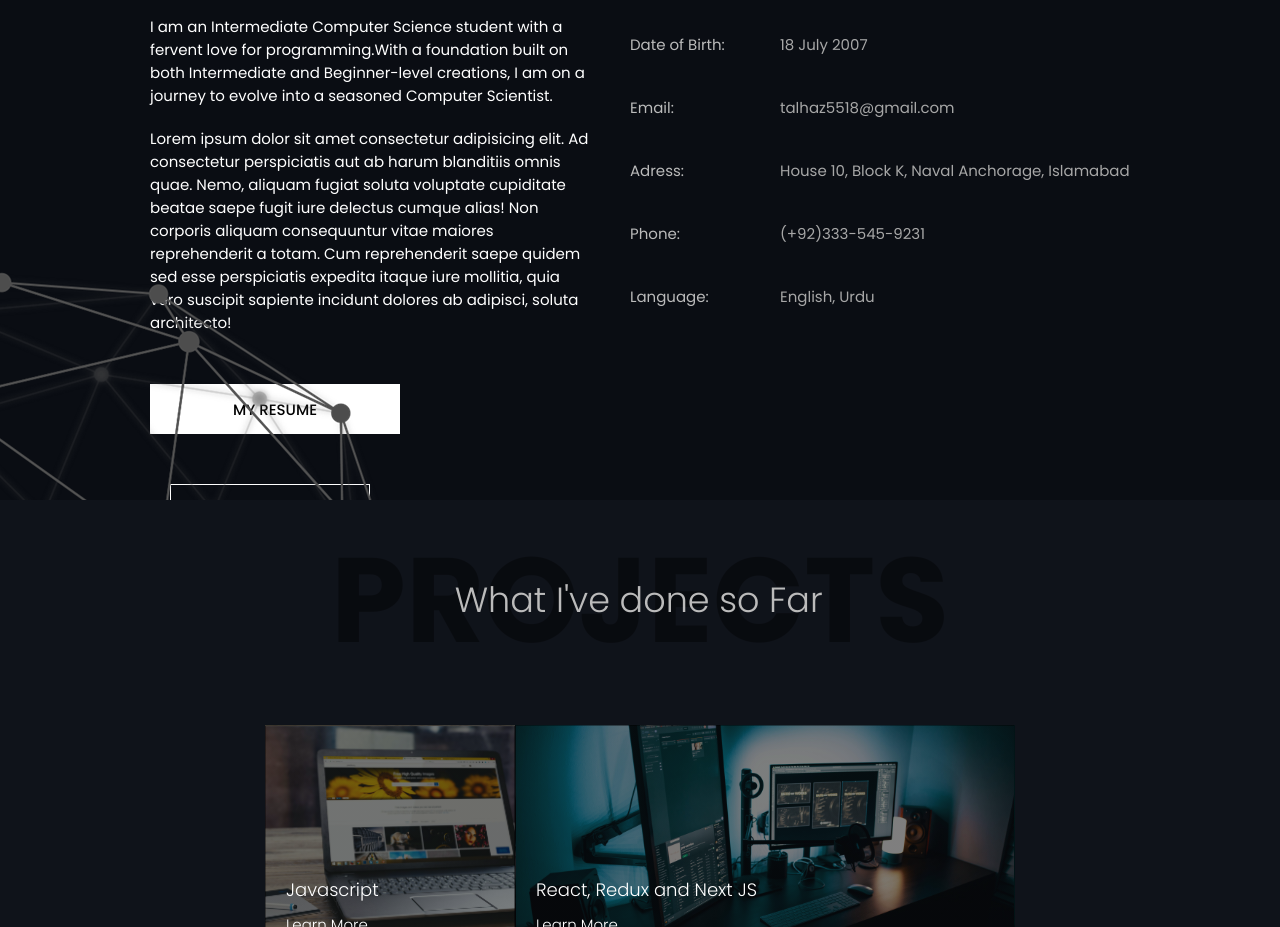
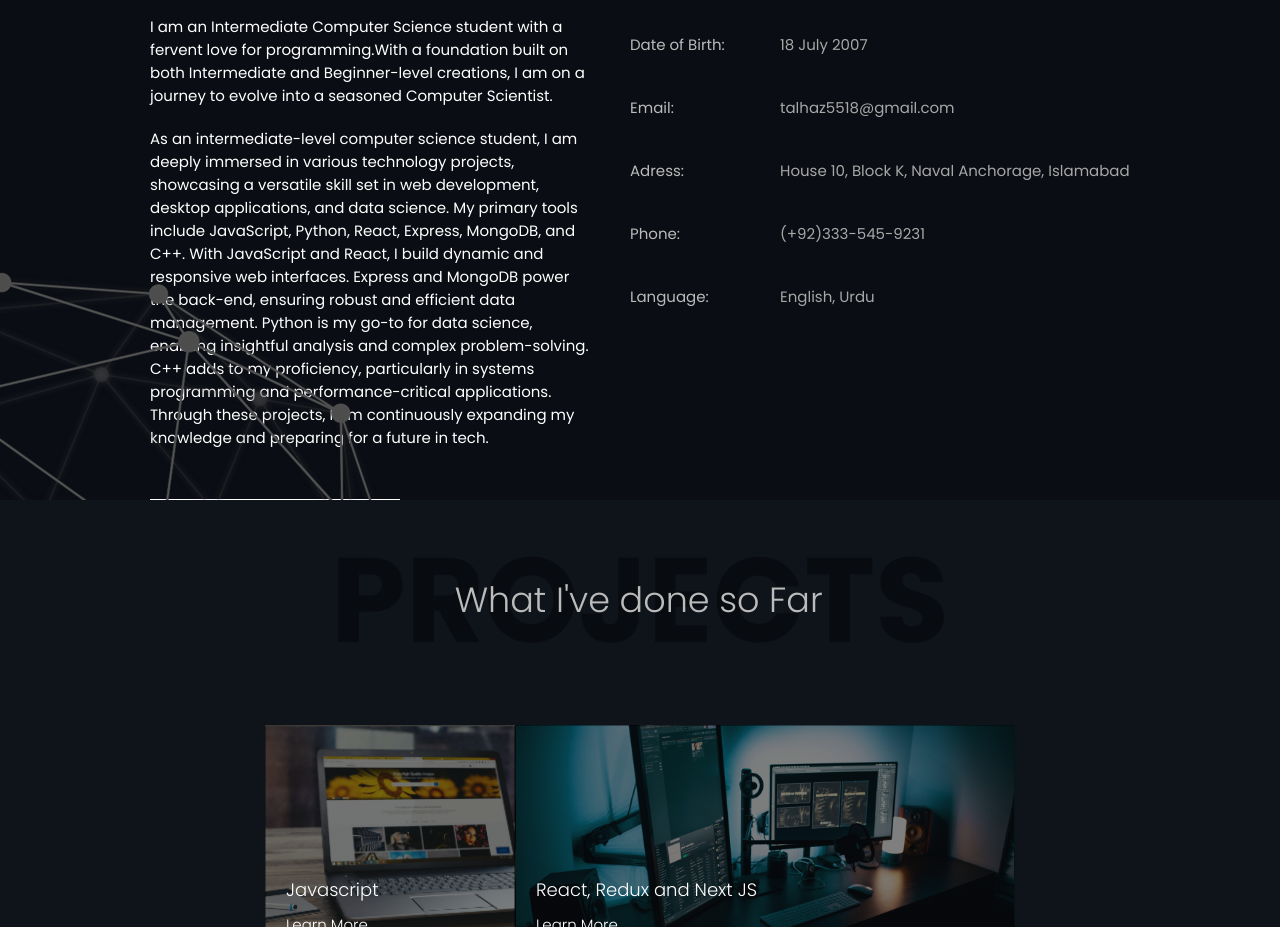
Before and after one commit to MuhammadTalha15/My-Portfolio, a React (Vite) app: page / in a window 1280 px wide. Shown: the part 1100-2027 px from the top of the page. Built offline with nearby package versions, Linux system fonts and the light colour scheme.

Commit message:
Second Para Edited

```diff
--- a/src/components/Second.jsx
+++ b/src/components/Second.jsx
@@ -24,8 +24,7 @@ const Second = () => {
 
               <p className='opening'>I am an Intermediate Computer Science student with a fervent love for programming.With a foundation built on both Intermediate and Beginner-level creations, I am on a journey to evolve into a seasoned Computer Scientist.</p>
 
-              <p className="second-para">Lorem ipsum dolor sit amet consectetur adipisicing elit. Ad consectetur perspiciatis aut ab harum blanditiis omnis quae. Nemo, aliquam fugiat soluta voluptate cupiditate beatae saepe fugit iure delectus cumque alias!
-                Non corporis aliquam consequuntur vitae maiores reprehenderit a totam. Cum reprehenderit saepe quidem sed esse perspiciatis expedita itaque iure mollitia, quia vero suscipit sapiente incidunt dolores ab adipisci, soluta architecto!</p>
+              <p className="second-para">As an intermediate-level computer science student, I am deeply immersed in various technology projects, showcasing a versatile skill set in web development, desktop applications, and data science. My primary tools include JavaScript, Python, React, Express, MongoDB, and C++. With JavaScript and React, I build dynamic and responsive web interfaces. Express and MongoDB power the back-end, ensuring robust and efficient data management. Python is my go-to for data science, enabling insightful analysis and complex problem-solving. C++ adds to my proficiency, particularly in systems programming and performance-critical applications. Through these projects, I am continuously expanding my knowledge and preparing for a future in tech.</p>
 
               <button className='s-btn cv'>MY RESUME</button>
               <button className='s-btn slrn'>Learn More</button>
```
